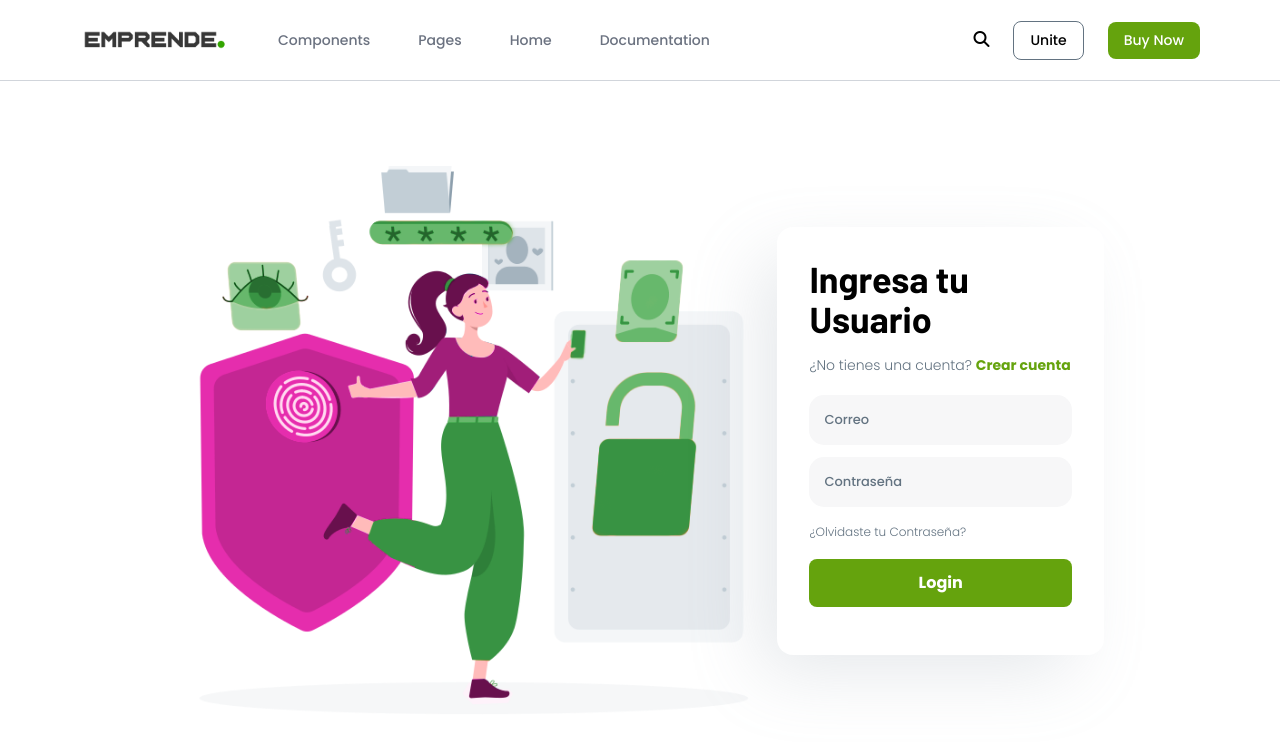
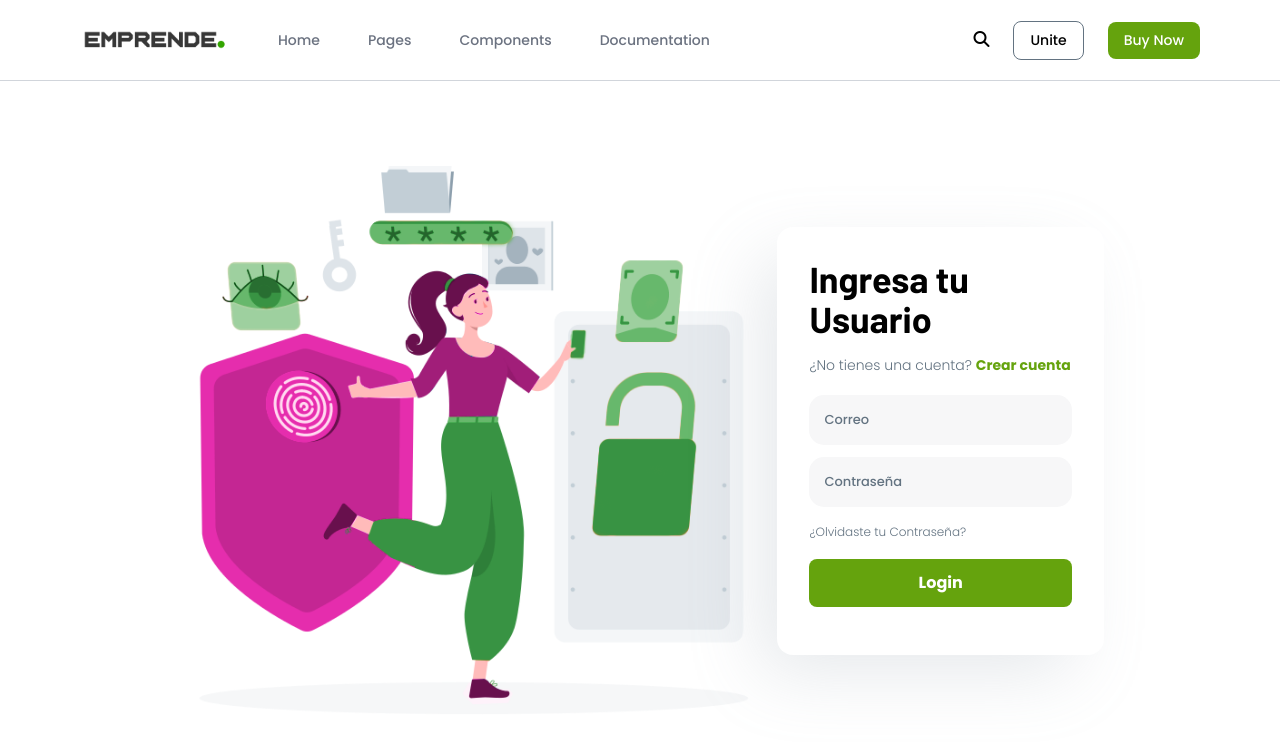
Before and after one commit to MathiasB25/emprende-client, a Next.js app: page /login in a window 1280 px wide. Shown: the top 742 px of the page. Built offline with nearby package versions, Linux system fonts and the light colour scheme.

Commit message:
Update Navbar.jsx

```diff
--- a/components/Navbar.jsx
+++ b/components/Navbar.jsx
@@ -22,9 +22,9 @@ const Navbar = () => {
                      <Link href={'/'}><img className="navbar-logosize" src="/img/icon.png" alt="logo"/></Link>
                </div>
                <div className="flex gap-12 items-center flex-row ml-12 text-gray-500 ">
+                     <Link href="/"><p className="cursor-pointer font-medium text-sm flex relative items-center hover:text-main-color"> Home </p></Link>
+                     <Link href="/"><p className="cursor-pointer font-medium text-sm flex relative items-center hover:text-main-color"> Pages </p></Link>
                      <Link href="/"><p className="cursor-pointer font-medium text-sm flex relative items-center hover:text-main-color"> Components </p></Link>
-                     <Link href="/"><p className="cursor-pointer font-medium text-sm flex relative items-center hover:text-main-color"> Pages </p></Link>
-                     <Link href="/"><p className="cursor-pointer font-medium text-sm flex relative items-center hover:text-main-color"> Home </p></Link>
                      <Link href="/"><p className="cursor-pointer font-medium text-sm flex relative items-center hover:text-main-color"> Documentation </p></Link>
                </div>
             </div>
```
